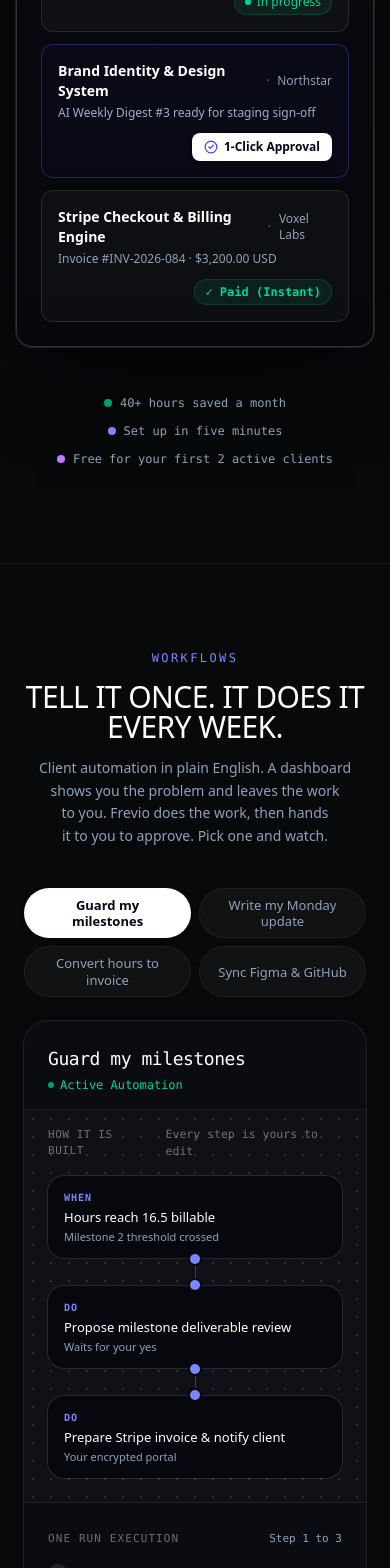
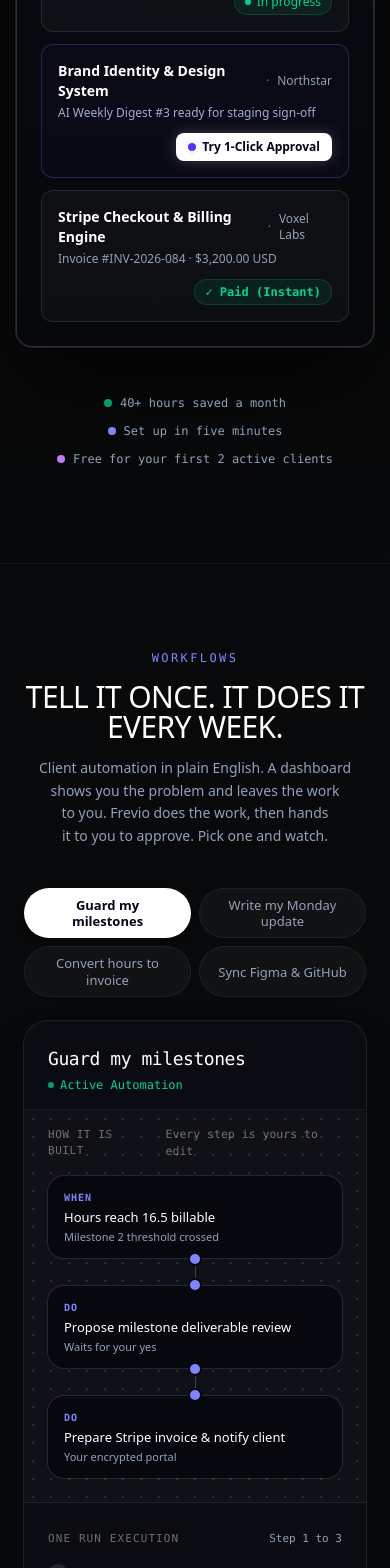
Before and after one commit to jaysisharma/ClentPulse, a Next.js app: page / in a window 390 px wide. Shown: the part 1340-2908 px from the top of the page. Built offline with nearby package versions, Linux system fonts and the light colour scheme; no server answers.

Commit message:
feat(landing): add prominent Live Demo nav pill, interactive approval demo button, and 3 bold visual guarantee cards

```diff
--- a/src/app/page.tsx
+++ b/src/app/page.tsx
@@ -11,6 +11,7 @@ import { LandingPricing } from '@/components/landing/landing-pricing'
 import { LandingFaq } from '@/components/landing/landing-faq'
 import { OveradsCta } from '@/components/landing/overads-cta'
 import { Logo } from '@/components/ui/logo'
+import { ShieldCheck, Zap, Globe } from 'lucide-react'
 
 export default async function LandingPage() {
   const supabase = await createClient()
@@ -61,6 +62,39 @@ export default async function LandingPage() {
               <p className="text-sm sm:text-base text-slate-400 font-light leading-relaxed">
                 Start completely free for 2 active projects. Upgrade to Pro or Agency as your studio scales.
               </p>
+            </div>
+
+            {/* ── 3 High-Impact Visual Guarantees for Skimmers ── */}
+            <div className="grid grid-cols-1 sm:grid-cols-3 gap-4 mb-16 max-w-4xl mx-auto">
+              <div className="rounded-2xl border border-white/10 bg-white/[0.02] p-5 flex items-center gap-3.5 shadow-xs">
+                <div className="w-10 h-10 rounded-xl bg-emerald-500/10 border border-emerald-500/20 flex items-center justify-center flex-shrink-0 text-emerald-400">
+                  <ShieldCheck className="w-5 h-5" />
+                </div>
+                <div>
+                  <div className="text-sm font-semibold text-white">No Credit Card Needed</div>
+                  <div className="text-xs text-slate-400 mt-0.5">Start free forever with 2 active projects</div>
+                </div>
+              </div>
+
+              <div className="rounded-2xl border border-white/10 bg-white/[0.02] p-5 flex items-center gap-3.5 shadow-xs">
+                <div className="w-10 h-10 rounded-xl bg-indigo-500/10 border border-indigo-500/20 flex items-center justify-center flex-shrink-0 text-indigo-400">
+                  <Zap className="w-5 h-5" />
+                </div>
+                <div>
+                  <div className="text-sm font-semibold text-white">Live in 60 Seconds</div>
+                  <div className="text-xs text-slate-400 mt-0.5">Zero complex setup, plug &amp; play instantly</div>
+                </div>
+              </div>
+
+              <div className="rounded-2xl border border-white/10 bg-white/[0.02] p-5 flex items-center gap-3.5 shadow-xs">
+                <div className="w-10 h-10 rounded-xl bg-violet-500/10 border border-violet-500/20 flex items-center justify-center flex-shrink-0 text-violet-400">
+                  <Globe className="w-5 h-5" />
+                </div>
+                <div>
+                  <div className="text-sm font-semibold text-white">1 Permanent Portal</div>
+                  <div className="text-xs text-slate-400 mt-0.5">Replaces messy Slack, emails &amp; Notion threads</div>
+                </div>
+              </div>
             </div>
 
             <LandingPricing />
--- a/src/components/landing/overads-hero.tsx
+++ b/src/components/landing/overads-hero.tsx
@@ -499,21 +499,24 @@ export function OveradsHero({ signupHref }: HeroProps) {
                 <button
                   type="button"
                   onClick={() => setApprovedState(!approvedState)}
-                  className={`inline-flex items-center gap-1.5 px-3 py-1.5 rounded-lg text-xs font-semibold transition-all cursor-pointer ${
+                  className={`relative inline-flex items-center gap-1.5 px-3 py-1.5 rounded-lg text-xs font-semibold transition-all cursor-pointer ${
                     approvedState
-                      ? 'bg-emerald-500 text-slate-950'
-                      : 'bg-white text-slate-950 hover:bg-slate-100 shadow-sm'
+                      ? 'bg-emerald-400 text-slate-950 scale-105 shadow-[0_0_20px_rgba(52,211,153,0.3)]'
+                      : 'bg-white text-slate-950 hover:bg-slate-100 shadow-[0_0_15px_rgba(255,255,255,0.2)] hover:scale-105 active:scale-95'
                   }`}
                 >
                   {approvedState ? (
                     <>
-                      <Check className="w-3.5 h-3.5 text-slate-950" />
-                      <span>Deliverable Approved</span>
+                      <Check className="w-3.5 h-3.5 text-slate-950 stroke-[3]" />
+                      <span>Deliverable Approved ✓</span>
                     </>
                   ) : (
                     <>
-                      <CheckCircle2 className="w-3.5 h-3.5 text-indigo-600" />
-                      <span>1-Click Approval</span>
+                      <span className="relative flex h-2 w-2">
+                        <span className="animate-ping absolute inline-flex h-full w-full rounded-full bg-indigo-500 opacity-75" />
+                        <span className="relative inline-flex rounded-full h-2 w-2 bg-indigo-600" />
+                      </span>
+                      <span>Try 1-Click Approval</span>
                     </>
                   )}
                 </button>
--- a/src/components/landing/overads-navbar.tsx
+++ b/src/components/landing/overads-navbar.tsx
@@ -148,8 +148,18 @@ export function OveradsNavbar({ isLoggedIn, signupHref, promoRemaining }: Props)
               <a href="#testimonials" className="px-3 py-1.5 rounded-full text-xs font-medium hover:text-white hover:bg-white/5 transition-colors">
                 Testimonials
               </a>
-              <Link href="/calculator" className="px-3 py-1.5 rounded-full text-xs font-medium text-indigo-400 hover:text-white hover:bg-white/5 transition-colors">
+              <Link href="/calculator" className="px-3 py-1.5 rounded-full text-xs font-medium text-slate-300 hover:text-white hover:bg-white/5 transition-colors">
                 Free Tools
+              </Link>
+              <Link
+                href="/demo"
+                className="inline-flex items-center gap-1.5 px-3 py-1 rounded-full text-xs font-semibold bg-emerald-500/10 border border-emerald-500/25 text-emerald-400 hover:bg-emerald-500/20 hover:text-emerald-300 transition-all shadow-xs"
+              >
+                <span className="relative flex h-1.5 w-1.5">
+                  <span className="animate-ping absolute inline-flex h-full w-full rounded-full bg-emerald-400 opacity-75" />
+                  <span className="relative inline-flex rounded-full h-1.5 w-1.5 bg-emerald-500" />
+                </span>
+                Live Demo
               </Link>
               <a href="#pricing" className="px-3 py-1.5 rounded-full text-xs font-medium hover:text-white hover:bg-white/5 transition-colors">
                 Pricing
@@ -212,7 +222,15 @@ export function OveradsNavbar({ isLoggedIn, signupHref, promoRemaining }: Props)
               <a href="#screens" onClick={() => setMobileMenuOpen(false)} className="px-3 py-2 rounded-lg hover:bg-white/5">Inside</a>
               <a href="#comparison" onClick={() => setMobileMenuOpen(false)} className="px-3 py-2 rounded-lg hover:bg-white/5">Comparison</a>
               <a href="#testimonials" onClick={() => setMobileMenuOpen(false)} className="px-3 py-2 rounded-lg hover:bg-white/5">Testimonials</a>
-              <Link href="/calculator" onClick={() => setMobileMenuOpen(false)} className="px-3 py-2 rounded-lg hover:bg-white/5 text-indigo-400 font-medium">Free Tools & Calculators</Link>
+              <Link href="/calculator" onClick={() => setMobileMenuOpen(false)} className="px-3 py-2 rounded-lg hover:bg-white/5 text-slate-300">Free Tools &amp; Calculators</Link>
+              <Link
+                href="/demo"
+                onClick={() => setMobileMenuOpen(false)}
+                className="px-3 py-2 rounded-lg bg-emerald-500/10 text-emerald-400 font-semibold flex items-center gap-2"
+              >
+                <span className="size-2 rounded-full bg-emerald-400 animate-pulse" />
+                Interactive Client Portal Demo
+              </Link>
               <a href="#pricing" onClick={() => setMobileMenuOpen(false)} className="px-3 py-2 rounded-lg hover:bg-white/5">Pricing</a>
               <a href="#faq" onClick={() => setMobileMenuOpen(false)} className="px-3 py-2 rounded-lg hover:bg-white/5">FAQ</a>
             </nav>
```
